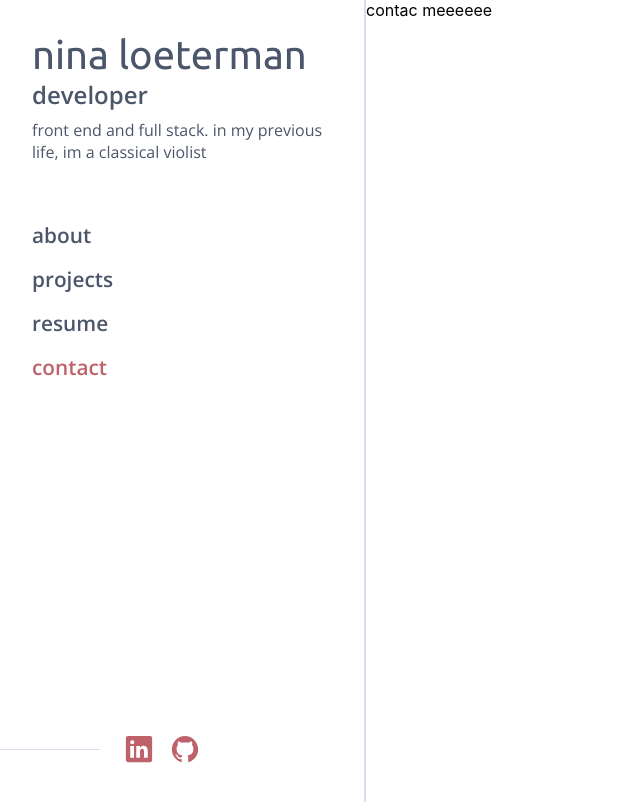
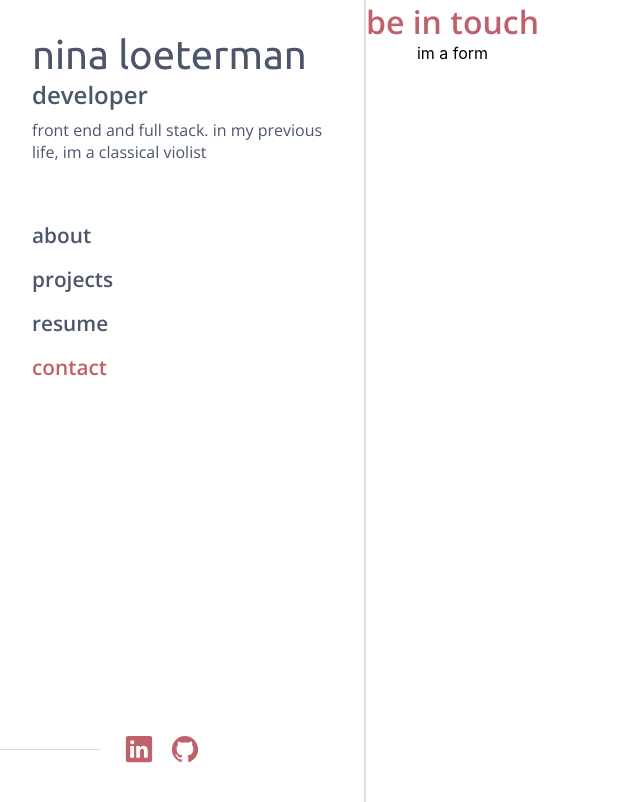
Before and after one commit to NinaLoeterman/portfolio, a React (Create React App) app: page /contact in a window 1280 px wide. Shown: the whole page, without its empty margins (0-640 px from the left). Built offline with nearby package versions, Linux system fonts and the light colour scheme.

Commit message:
page title component created

```diff
--- /dev/null
+++ b/src/components/UI/PageTitle/PageTitle.jsx
@@ -0,0 +1,8 @@
+import React from "react";
+import './PageTitle.styles.css';
+
+const PageTitle = ({ title }) => {
+  return <div className='page-title'>{title}</div>;
+};
+
+export default PageTitle;
--- /dev/null
+++ b/src/components/UI/PageTitle/PageTitle.styles.css
@@ -0,0 +1,6 @@
+.page-title {
+    color: var(--main-accent);
+    font-size: 2rem;
+    font-family: var(--main-font);
+    font-weight: 600;
+}
--- /dev/null
+++ b/src/components/misc/ContactForm/ContactForm.jsx
@@ -0,0 +1,7 @@
+import React from 'react';
+
+const ContactForm = () => {
+    return ( <div>im a form</div> );
+}
+
+export default ContactForm;
--- a/src/components/pages/ContactPage/ContactPage.jsx
+++ b/src/components/pages/ContactPage/ContactPage.jsx
@@ -1,9 +1,14 @@
-import React from 'react';
+import React from "react";
+import ContactForm from "../../misc/ContactForm/ContactForm";
+import PageTitle from "../../UI/PageTitle/PageTitle";
 
 const ContactPage = () => {
-    return (
-        <div>contac meeeeee</div>
-     );
-}
+  return (
+    <div>
+      <PageTitle title="be in touch" />
+      <ContactForm />
+    </div>
+  );
+};
 
 export default ContactPage;
```
Also changed, not shown: 1 other file (tests, documents, lock files or other folders).
